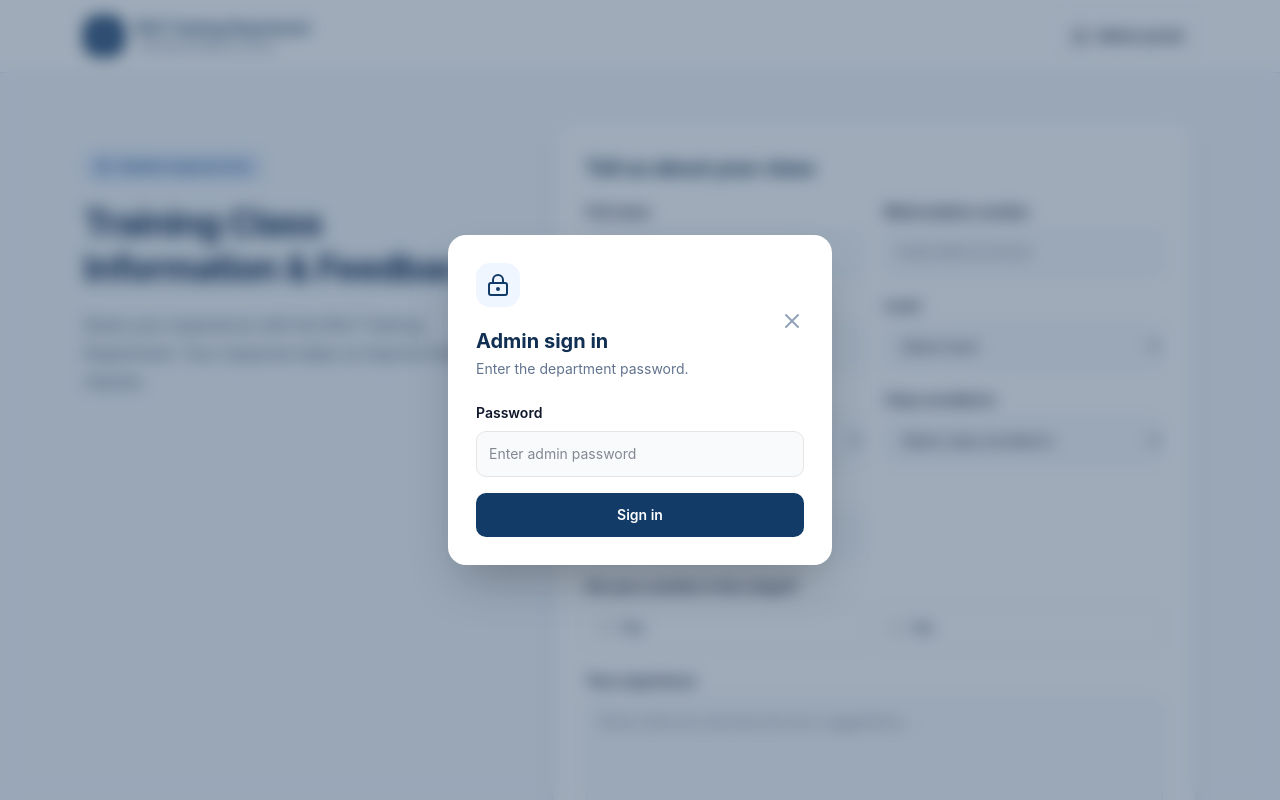
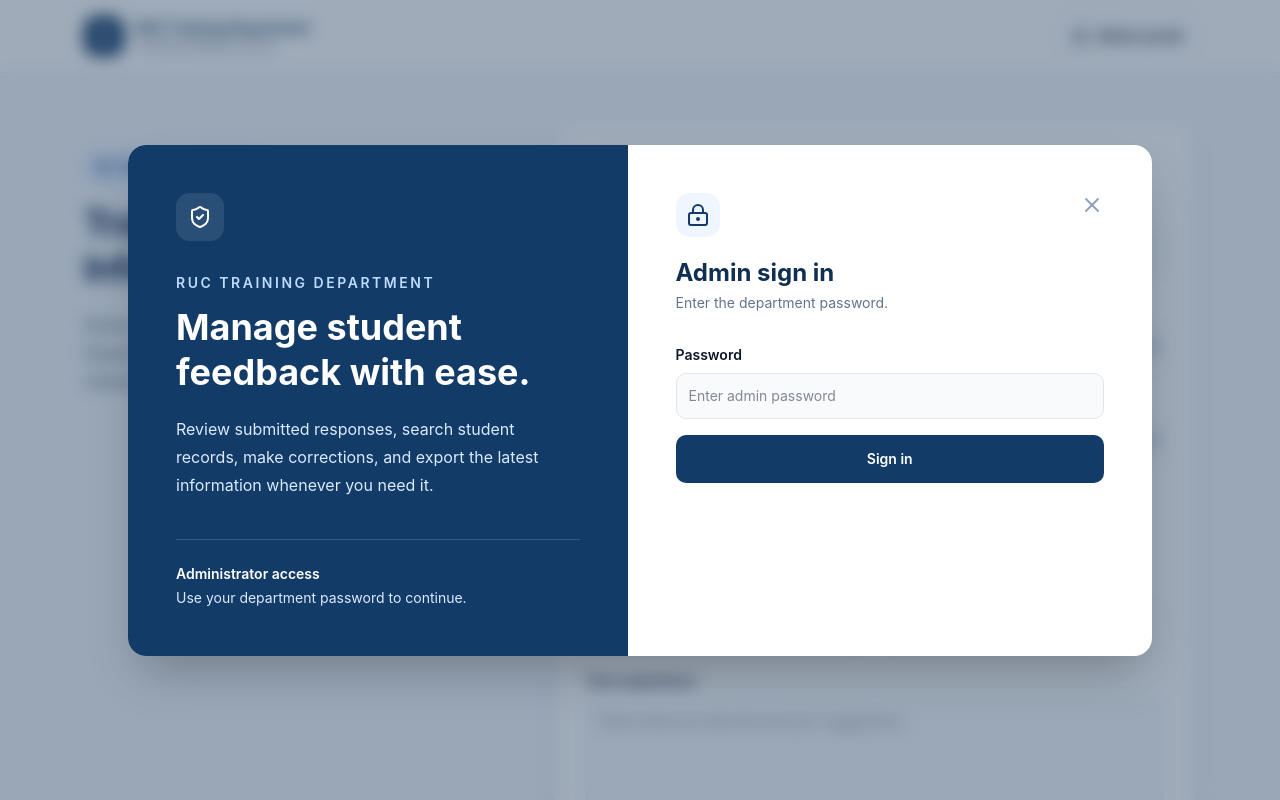
Before and after one commit to codingwhiz-BackendDev/RUC-Training-Department, a Next.js app: page / in a window 1280 px wide. Both pictures are taken after a click on the button "Admin portal". Shown: the top 800 px of the page. Built offline with nearby package versions, Linux system fonts and the light colour scheme.

Commit message:
Expand admin login layout

```diff
--- a/app/page.tsx
+++ b/app/page.tsx
@@ -547,21 +547,41 @@ function Login({
   setError: (value: string) => void;
 }) {
   return (
-    <div className="fixed inset-0 z-20 flex items-center justify-center bg-[#102f52]/40 p-5 backdrop-blur-sm">
-      <div className="w-full max-w-sm rounded-2xl bg-white p-7 shadow-2xl">
-        <div className="flex justify-between">
+    <div className="fixed inset-0 z-20 flex items-center justify-center overflow-y-auto bg-[#102f52]/40 p-4 backdrop-blur-sm sm:p-6">
+      <div className="grid w-full max-w-5xl overflow-hidden rounded-2xl bg-white shadow-2xl lg:grid-cols-[1fr_1.05fr]">
+        <section className="bg-[#123b68] p-7 text-white sm:p-10 lg:p-12">
+          <div className="flex size-12 items-center justify-center rounded-xl bg-white/10">
+            <ShieldCheck />
+          </div>
+          <p className="mt-8 text-sm font-semibold uppercase tracking-[0.18em] text-blue-200">
+            RUC Training Department
+          </p>
+          <h2 className="mt-3 text-3xl font-bold leading-tight sm:text-4xl">
+            Manage student feedback with ease.
+          </h2>
+          <p className="mt-5 max-w-md leading-7 text-blue-100">
+            Review submitted responses, search student records, make corrections,
+            and export the latest information whenever you need it.
+          </p>
+          <div className="mt-10 border-t border-white/15 pt-6 text-sm text-blue-100">
+            <p className="font-semibold text-white">Administrator access</p>
+            <p className="mt-1">Use your department password to continue.</p>
+          </div>
+        </section>
+        <section className="p-7 sm:p-10 lg:p-12">
+          <div className="flex justify-between gap-4">
             <div>
               <div className="flex size-11 items-center justify-center rounded-xl bg-blue-50 text-[#123b68]">
                 <LockKeyhole />
               </div>
-            <h2 className="mt-5 text-xl font-bold text-[#102f52]">
+              <h2 className="mt-5 text-2xl font-bold text-[#102f52]">
                 Admin sign in
               </h2>
               <p className="mt-1 text-sm text-slate-500">
                 Enter the department password.
               </p>
             </div>
-          <button onClick={onClose} aria-label="Close">
+            <button onClick={onClose} aria-label="Close" className="self-start">
               <X className="text-slate-400" />
             </button>
           </div>
@@ -577,7 +597,7 @@ function Login({
               if (response.ok) onSuccess();
               else setError("Incorrect password. Please try again.");
             }}
-          className="mt-6 flex flex-col gap-4"
+            className="mt-8 flex flex-col gap-4"
           >
             <Field
               name="password"
@@ -586,10 +606,11 @@ function Login({
               type="password"
             />
             {error && <p className="text-sm text-red-600">{error}</p>}
-          <button className="rounded-lg bg-[#123b68] py-3 text-sm font-semibold text-white">
+            <button className="rounded-lg bg-[#123b68] py-3.5 text-sm font-semibold text-white">
               Sign in
             </button>
           </form>
+        </section>
       </div>
     </div>
   );
```
Lines whose indentation alone changed are shown as unchanged.
